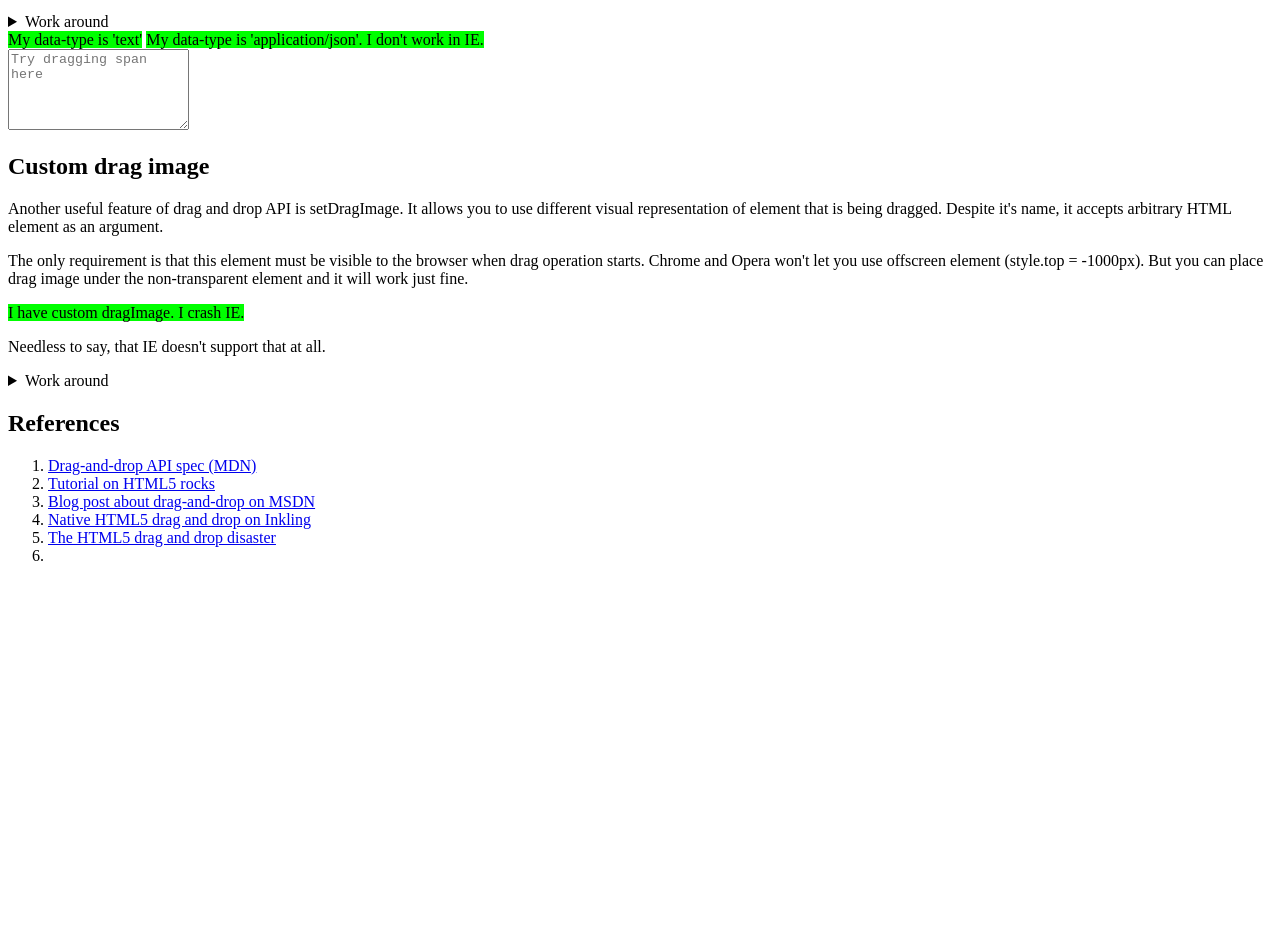
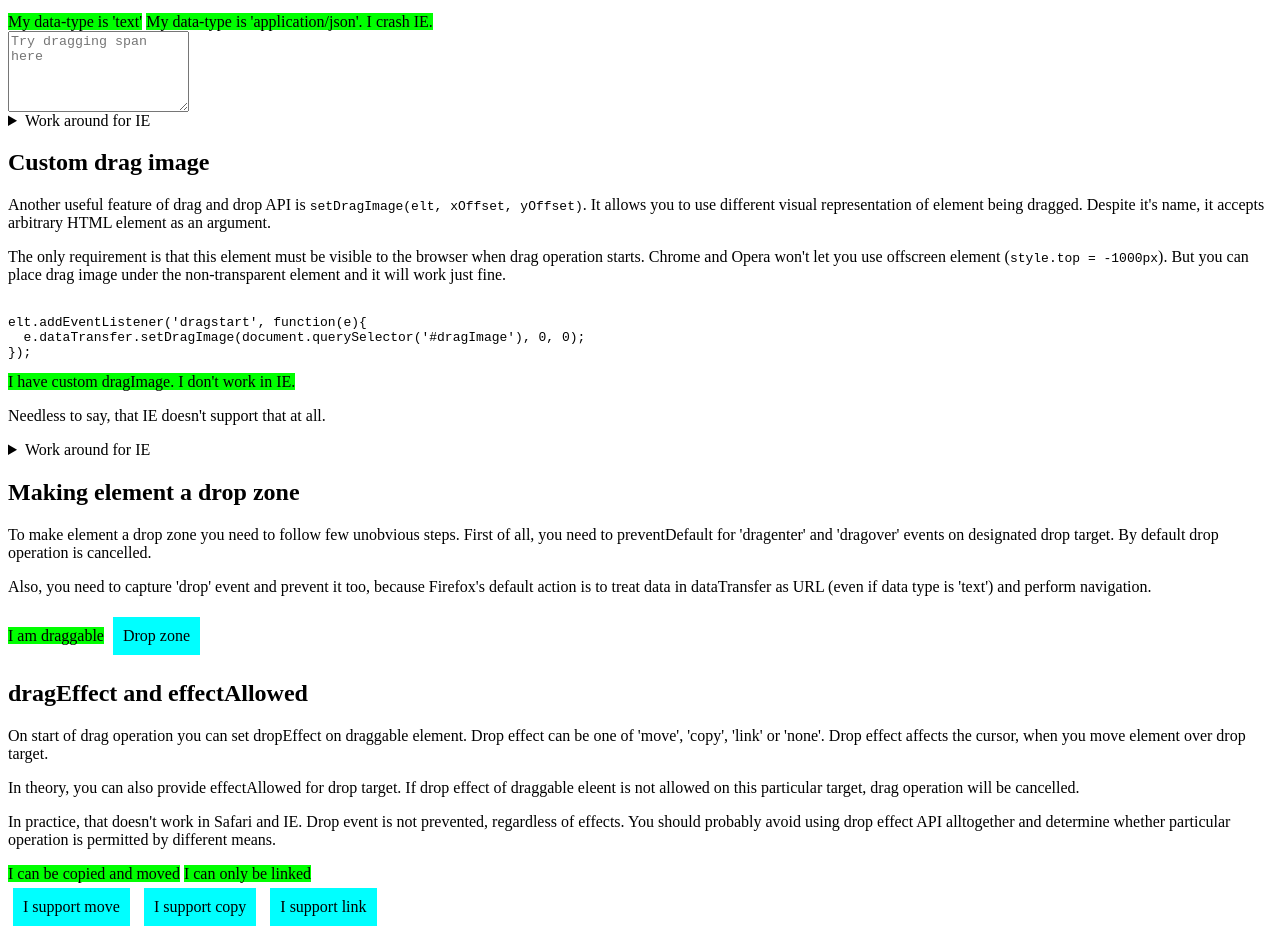
Before and after one commit to mereskin-zz/mereskin.github.io, a plain HTML site: page dnd/index.html in a window 1280 px wide. Shown: the part 650-1592 px from the top of the page. Before the commit the page ends 1231 px from the top, so only its background shows below. Drawn offline with Linux system fonts and the light colour scheme.

Commit message:
Add information about drop zones

```diff
--- a/dnd/drag-and-drop.css
+++ b/dnd/drag-and-drop.css
@@ -4,6 +4,16 @@ article {
 
 [draggable] {
   background: lime;
+}
+[data-drop-effect] {
+  display: inline-block;
+  background: aqua;
+  padding: 10px;
+  margin: 5px;
+  transition: background 0.25s;
+}
+.drop-succeeded {
+  background: magenta;
 }
 
 .drag-image {
--- a/dnd/index.html
+++ b/dnd/index.html
@@ -7,7 +7,11 @@
   (function(){
     var onDragStart = function(e){
       var dragData = this.getAttribute('data-drag-data') || this.textContent;
-      var dataType = this.getAttribute('data-type') || 'text';
+      var dataType = this.getAttribute('data-drag-type') || 'text';
+
+      if(this.hasAttribute('data-drag-effect')) {
+        e.dataTransfer.effectAllowed = this.getAttribute('data-drag-effect');
+      };
 
       if(this.hasAttribute('data-drag-image') && e.dataTransfer.setDragImage) {
         var dragImage = document.querySelector(this.getAttribute('data-drag-image'));
@@ -17,10 +21,32 @@
       e.dataTransfer.setData(dataType, dragData);
     };
 
+    var onDragOver = function(e){
+      // Firefox fires ondragover events on text nodes
+      if(e.target.nodeType == 1) {
+        e.dataTransfer.dropEffect = e.target.getAttribute('data-drop-effect');
+        e.preventDefault();
+        e.stopPropagation();
+      }
+    };
+
+    var onDrop = function(e){
+      console.log(e.dataTransfer.getData('text'));
+      e.target.className = 'drop-succeeded';
+      setTimeout(function(){ e.target.className = ''; }, 500);
+    };
+
     window.addEventListener('DOMContentLoaded', function(){
       var draggables = document.querySelectorAll('[draggable]');
       [].forEach.call(draggables, function(elt){
         elt.addEventListener('dragstart', onDragStart);
+      });
+
+      var dropZones = document.querySelectorAll('[data-drop-effect]');
+      [].forEach.call(dropZones, function(elt){
+        elt.addEventListener('dragenter', onDragOver);
+        elt.addEventListener('dragover', onDragOver);
+        elt.addEventListener('drop', onDrop);
       });
     })
   })();
@@ -36,7 +62,7 @@ if you are dragging files from desktop. Otherwise, consider mouse-events based a
 
 <section id="draggable-attribute">
 <h2>Making element draggable</h2>
-<p>To make element draggable set <code>draggable</code> attribute to "true". This is not enough for Firefox, though. In firefox you must listen to <code>dragstart</code> event and set some data on <code>DataTransfer</code> object:</p>
+<p>To make element draggable set <code>draggable</code> attribute to "true". But it is not enough for Firefox. In Firefox you must listen to <code>dragstart</code> event and set some data on <code>DataTransfer</code> object:</p>
 <pre><code>
 draggableElement.addEventListener('dragstart', function(e){
   e.dataTransfer.setData('text', 'foo');
@@ -59,37 +85,70 @@ event.dataTransfer.setData('text/plain', 'foo=bar');
 
 <p>In practice IE only supports 'text' and 'URL' for the 'type' argument. If you try setting type to something else, IE will throw an exception. The unfortunate consequence of this incompatibility is that if type of your dataTransfer is 'text', all text areas and inputs will act as drop areas by default. If you set different type, they will ignore drop event.</p>
 
+<div class="example">
+<span draggable="true">My data-type is 'text'</span>
+<span draggable="true" data-drag-type="application/json" data-drag-data='{"foo":"bar"}'>My data-type is 'application/json'. I crash IE.</span>
+<textarea rows="5" placeholder="Try dragging span here" style="display: block;"></textarea>
+</div>
+
 <details>
-<summary>Work around</summary>
+<summary>Work around for IE</summary>
 <p>The only way to gate this is to add try-catch around <code>setData</code> and fall back to 'text', if you get an exception.</p>
 <a target="_blank" href="https://connect.microsoft.com/IE/feedback/details/898860/datatransfer-setdata-type-throws-an-exception-if-type-is-anything-but-text-and-url">Issue about dataTransfer.setData in IE feedback center</a>
 </details>
-
-<div>
-<span draggable="true">My data-type is 'text'</span>
-<span draggable="true" data-type="application/json" data-drag-data='{"foo":"bar"}'>My data-type is 'application/json'. I don't work in IE.</span>
-</div>
-<textarea rows="5" placeholder="Try dragging span here"></textarea>
 </section>
 
 <section id="drag-image">
 <h2>Custom drag image</h2>
 
-<p>Another useful feature of drag and drop API is setDragImage. It allows you to use different visual representation of element that is being dragged. Despite it's name, it accepts arbitrary HTML element as an argument.</p>
+<p>Another useful feature of drag and drop API is <code>setDragImage(elt, xOffset, yOffset)</code>. It allows you to use different visual representation of element being dragged. Despite it's name, it accepts arbitrary HTML element as an argument.</p>
 
-<p>The only requirement is that this element must be visible to the browser when drag operation starts. Chrome and Opera won't let you use offscreen element (style.top = -1000px). But you can place drag image under the non-transparent element and it will work just fine.</p>
+<p>The only requirement is that this element must be visible to the browser when drag operation starts. Chrome and Opera won't let you use offscreen element (<code>style.top = -1000px</code>). But you can place drag image under the non-transparent element and it will work just fine.</p>
 
-<div>
-<span draggable="true" data-drag-image="#dragImage">I have custom dragImage. I crash IE.</span>
+<pre><code>
+elt.addEventListener('dragstart', function(e){
+  e.dataTransfer.setDragImage(document.querySelector('#dragImage'), 0, 0);
+});
+</code></pre>
+
+<div class="example">
+<span draggable="true" data-drag-image="#dragImage">I have custom dragImage. I don't work in IE.</span>
 </div>
 
 <p>Needless to say, that IE doesn't support that at all.</p>
 <details>
-<summary>Work around</summary>
+<summary>Work around for IE</summary>
 <p>This problem can be worked around in IE by creating DOM element with position: fixed and moving it aroung on mousemove. You will also need to disable pointer events for drag image, otherwise it will interfere with drag events. In IE9 pointer events are supported only in SVG element, so your drag image cannot be an arbitrary element.</p>
 <a target="_blank" href="https://connect.microsoft.com/IE/feedback/details/898851/datatransfer-setdragimage-is-not-working-on-drag-and-drop-events">Issue about setDragImage in IE connect center</a>
 </details>
 </section>
+
+<section id="drop-zone">
+<h2>Making element a drop zone</h2>
+<p>To make element a drop zone you need to follow few unobvious steps. First of all, you need to preventDefault for 'dragenter' and 'dragover' events on designated drop target. By default drop operation is cancelled.</p>
+<p>Also, you need to capture 'drop' event and prevent it too, because Firefox's default action is to treat data in dataTransfer as URL (even if data type is 'text') and perform navigation.</p>
+<div class="example">
+<span draggable="true">I am draggable</span>
+<div data-drop-effect="all">Drop zone</div>
+</div>
+</section>
+
+<section id="effects">
+<h2>dragEffect and effectAllowed</h2>
+<p>On start of drag operation you can set dropEffect on draggable element. Drop effect can be one of 'move', 'copy', 'link' or 'none'. Drop effect affects the cursor, when you move element over drop target.</p>
+<p>In theory, you can also provide effectAllowed for drop target. If drop effect of draggable eleent is not allowed on this particular target, drag operation will be cancelled.</p>
+<p>In practice, that doesn't work in Safari and IE. Drop event is not prevented, regardless of effects. You should probably avoid using drop effect API alltogether and determine whether particular operation is permitted by different means.</p>
+<div class="example">
+<span draggable="true" data-drag-effect="copyMove">I can be copied and moved</span>
+<span draggable="true" data-drag-effect="link">I can only be linked</span>
+<div>
+<div data-drop-effect="move">I support move</div>
+<div data-drop-effect="copy">I support copy</div>
+<div data-drop-effect="link">I support link</div>
+</div>
+</div>
+</section>
+
 </article>
 
 <section id="references">
```
